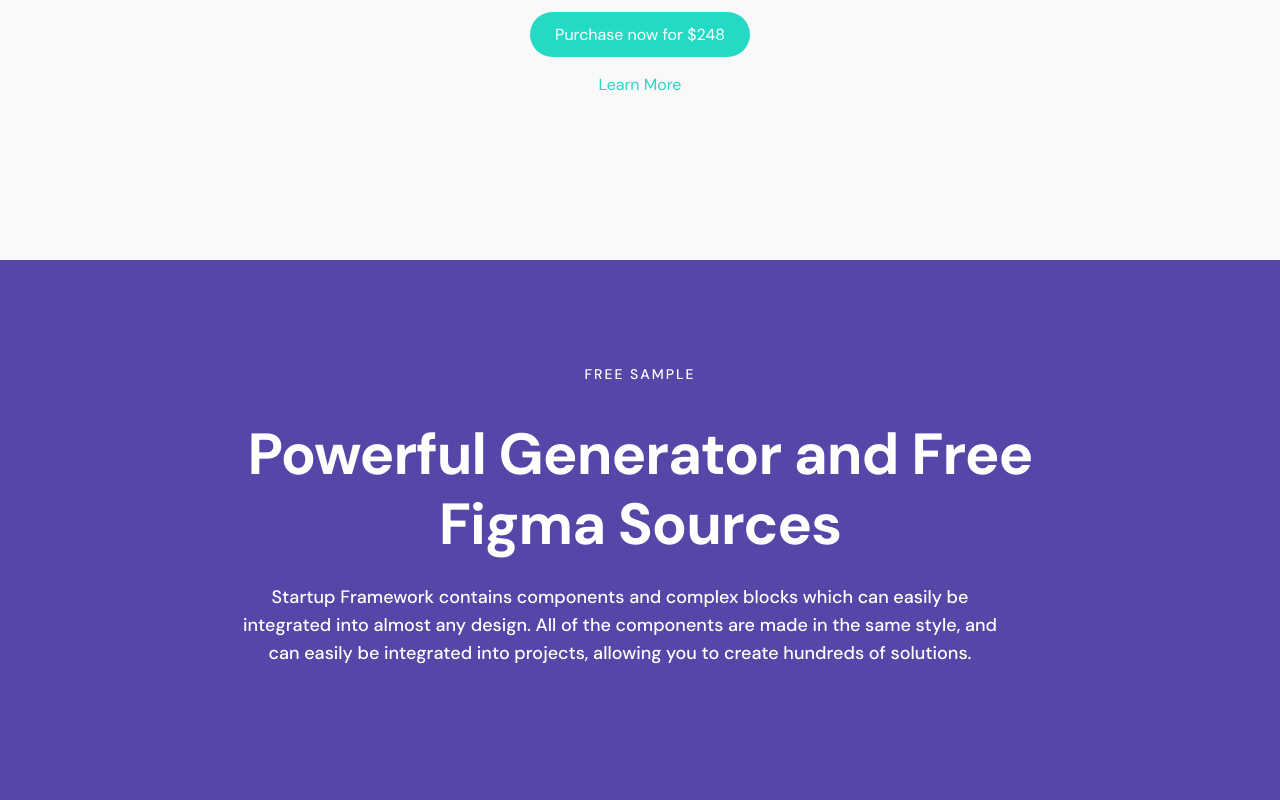
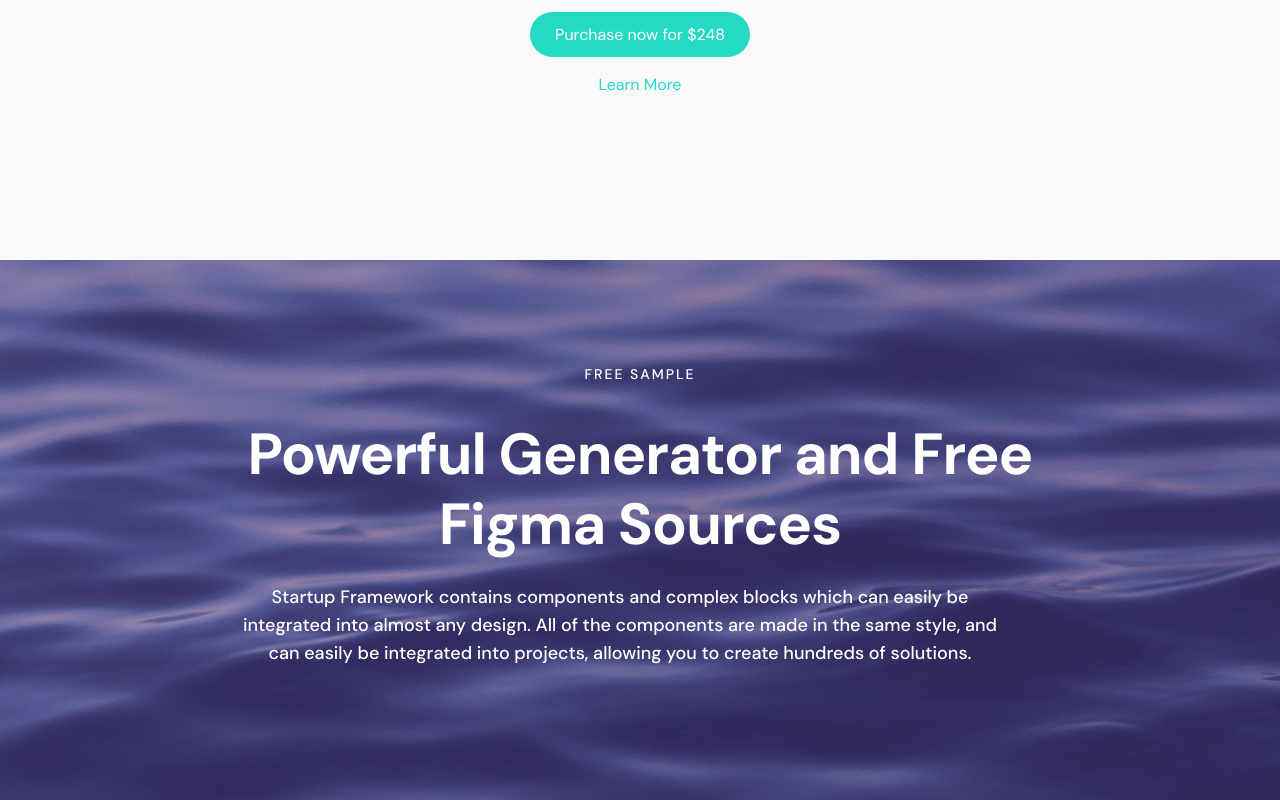
Before and after one commit to Prezzworld/project1-main, a plain HTML site: page index.html in a window 1280 px wide. Shown: the part 440-1240 px from the top of the page. Drawn offline with Linux system fonts and the light colour scheme.

Commit message:
Update styles.css

```diff
--- a/styles.css
+++ b/styles.css
@@ -135,7 +135,7 @@ section#content{
     justify-content: center;
     align-items: center;
     height: 540px;
-    background: url(./img/Image.png) no-repeat center center/cover;
+    background: url(Image.png) no-repeat center center/cover;
     position: relative;
 }
 
```
